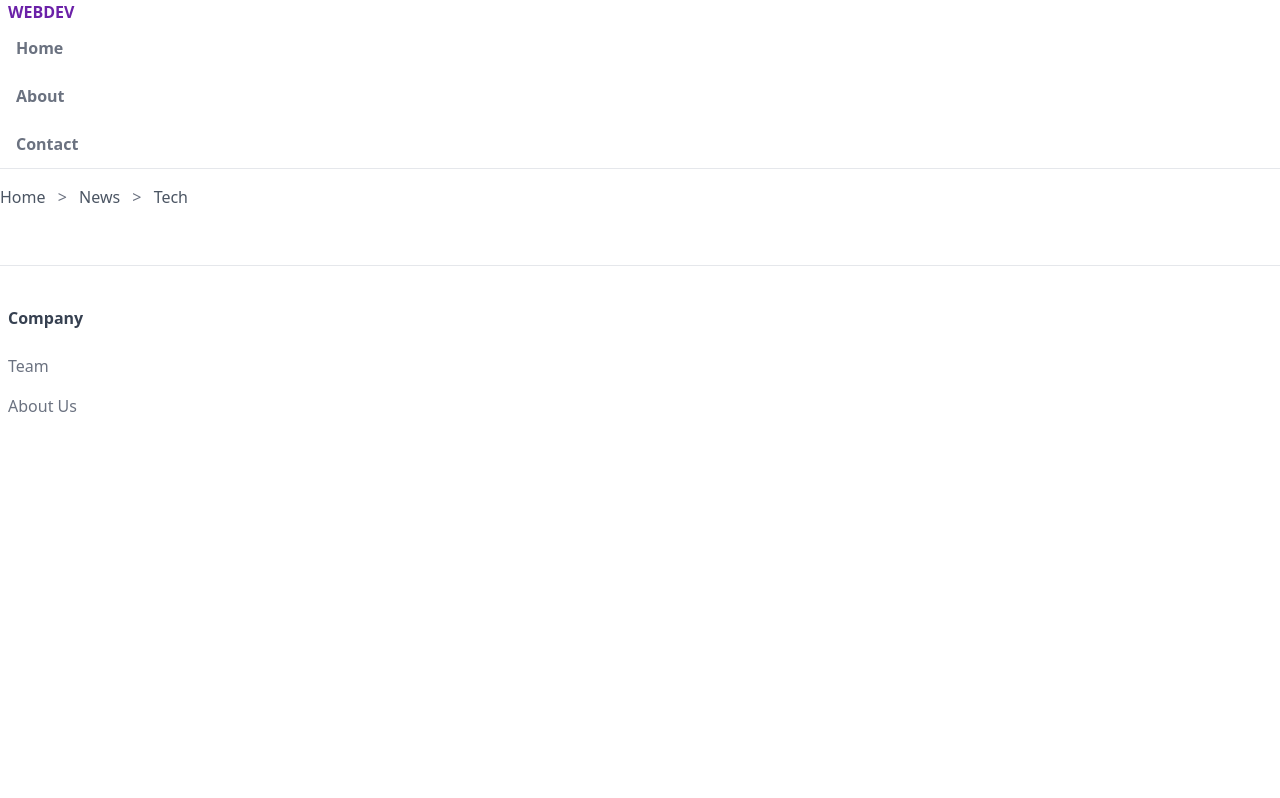
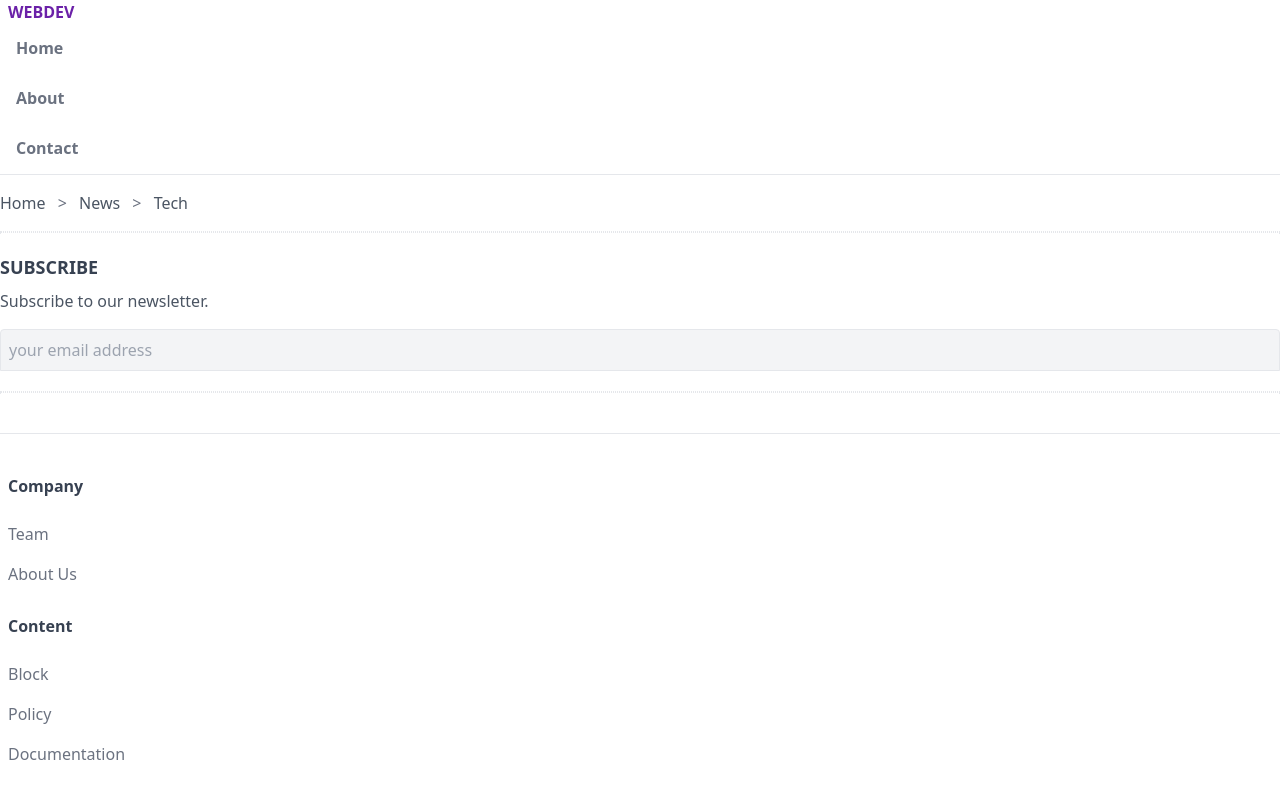
Before and after one commit to DenysBorysiuk/tailwind-css, a website: page index.html in a window 1280 px wide. Drawn offline with Linux system fonts and the light colour scheme.

Commit message:
lesson 4 done

```diff
--- a/index.html
+++ b/index.html
@@ -2,9 +2,9 @@
 <html lang="en">
 
 <head>
-    <meta charset="UTF-8">
-    <meta name="viewport" content="width=device-width, initial-scale=1.0">
-    <link rel="stylesheet" href="/public/styles.css">
+    <meta charset="UTF-8" />
+    <meta name="viewport" content="width=device-width, initial-scale=1.0" />
+    <link rel="stylesheet" href="/public/styles.css" />
     <title>Tailwind CSS</title>
 </head>
 
@@ -14,9 +14,18 @@
         <a class="uppercase font-bold text-purple-800" href="#">webDev</a>
         <nav>
             <ul class="text-gray-500 font-semibold">
-                <li><a class="inline-block py-3 px-2" href="#">Home</a></li>
-                <li><a class="inline-block py-3 px-2" href="#">About</a></li>
-                <li><a class="inline-block py-3 px-2" href="#">Contact</a></li>
+                <li>
+                    <a class="inline-block py-3 px-2 border-b-2 border-transparent hover:text-purple-800 hover:border-purple-800"
+                        href="#">Home</a>
+                </li>
+                <li>
+                    <a class="inline-block py-3 px-2 border-b-2 border-transparent hover:text-purple-800 hover:border-purple-800"
+                        href="#">About</a>
+                </li>
+                <li>
+                    <a class="inline-block py-3 px-2 border-b-2 border-transparent hover:text-purple-800 hover:border-purple-800"
+                        href="#">Contact</a>
+                </li>
             </ul>
         </nav>
     </header>
@@ -25,23 +34,56 @@
         <!-- breadcrumbs -->
         <div>
             <div class="py-4 overflow-y-auto whitespace-nowrap">
-                <a class="text-gray-600" href="#">Home</a>
+                <a class="text-gray-600 hover:text-gray-900" href="#">Home</a>
                 <span class="mx-2 text-gray-500">&gt;</span>
-                <a class="text-gray-600" href="#">News</a>
+                <a class="text-gray-600 hover:text-gray-900" href="#">News</a>
                 <span class="mx-2 text-gray-500">&gt;</span>
-                <a class="text-gray-600" href="#">Tech</a>
+                <a class="text-gray-600 hover:text-gray-900" href="#">Tech</a>
             </div>
         </div>
+
+        <!-- divider -->
+        <div class="border border-dotted"></div>
+
+        <!-- subscribe -->
+        <div class="my-5">
+            <h5 class="font-bold text-lg uppercase text-gray-700 mb-2">Subscribe</h5>
+            <p class="text-gray-600 mb-4">Subscribe to our newsletter.</p>
+            <input type="email" placeholder="your email address"
+                class="text-gray-700 bg-gray-100 p-2 w-full border rounded-t hover:border-gray-600" />
+        </div>
+
+        <!-- divider -->
+        <div class="border border-dotted"></div>
+
     </main>
 
     <!-- footer -->
     <footer class="border-t mt-10 py-10 px-2">
         <div>
-            <div>
+            <div class="mb-5">
                 <h6 class="font-semibold text-gray-700 mb-4">Company</h6>
                 <ul>
-                    <li><a class="inline-block text-gray-500 py-2" href="">Team</a></li>
-                    <li><a class="inline-block text-gray-500 py-2" href="">About Us</a></li>
+                    <li><a class="inline-block text-gray-500 py-2 hover:underline" href="">Team</a></li>
+                    <li><a class="inline-block text-gray-500 py-2 hover:underline" href="">About Us</a></li>
+                </ul>
+            </div>
+            <div>
+                <h6 class="font-semibold text-gray-700 mb-4">Content</h6>
+                <ul>
+                    <li>
+                        <a class="inline-block text-gray-500 py-2 hover:underline decoration-gray-700 underline-offset-2"
+                            href="">
+                            Block</a>
+                    </li>
+                    <li>
+                        <a class="inline-block text-gray-500 py-2 hover:underline decoration-gray-700 underline-offset-2"
+                            href="">Policy</a>
+                    </li>
+                    <li>
+                        <a class="inline-block text-gray-500 py-2 hover:underline decoration-gray-700 underline-offset-2"
+                            href="">Documentation</a>
+                    </li>
                 </ul>
             </div>
         </div>
```
Also changed, not shown: .prettierrc.json (added), public/styles.css.
